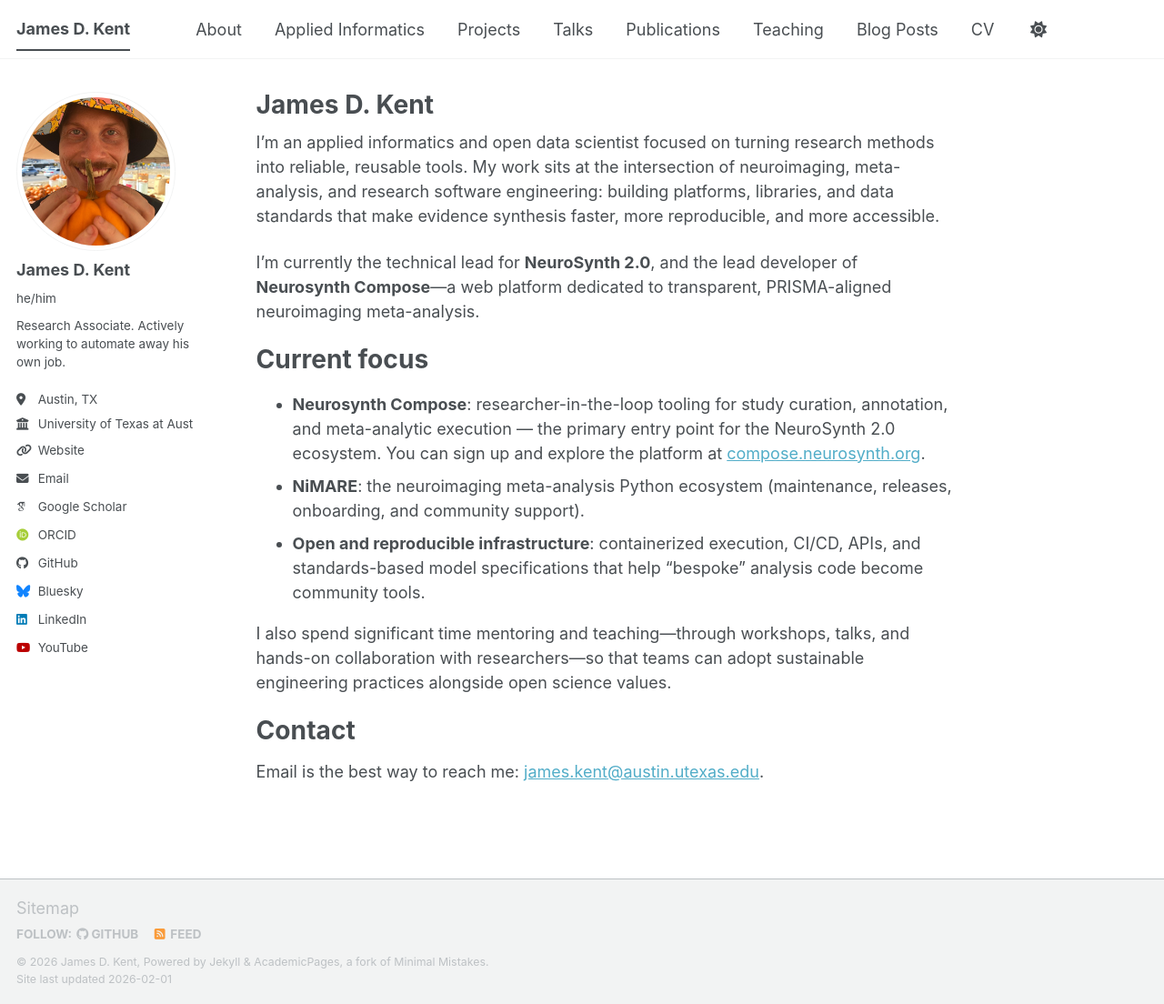
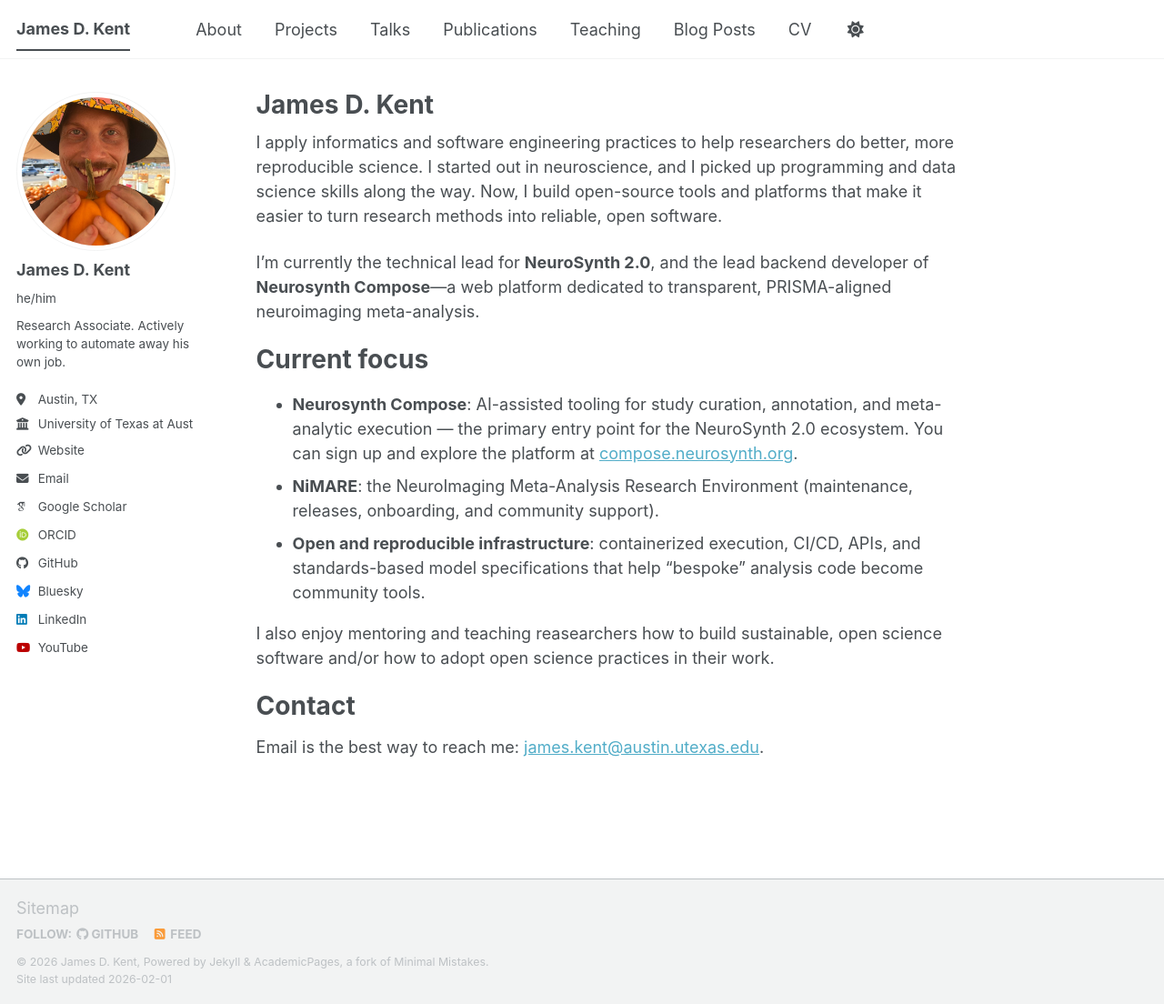
Before and after one commit to jdkent/jdkent.github.io, a Jekyll site: the page built from _pages/about.md, in a window 1280 px wide and 1104 px high. Shown: the whole window at 91% size. Built offline with Jekyll 4.4.1, drawn with Linux system fonts in a browser that asks for light colours; some web fonts are replaced; a script bundle is joined from its source files by our own code; library files that are not in the unit come from our copies.

Commit message:
edit sections

```diff
--- a/_data/navigation.yml
+++ b/_data/navigation.yml
@@ -10,9 +10,6 @@
 main:
   - title: "About"
     url: /
-
-  - title: "Applied Informatics"
-    url: /applied-informatics/
 
   - title: "Projects"
     url: /portfolio/
--- a/_pages/about.md
+++ b/_pages/about.md
@@ -7,17 +7,18 @@
   - /about.html
 ---
 
-I’m an applied informatics and open data scientist focused on turning research methods into reliable, reusable tools. My work sits at the intersection of neuroimaging, meta-analysis, and research software engineering: building platforms, libraries, and data standards that make evidence synthesis faster, more reproducible, and more accessible.
+I apply informatics and software engineering practices to help researchers do better, more reproducible science. I started out in neuroscience, and I picked up programming and data science skills along the way. Now, I build open-source tools and platforms that make it easier to turn research methods into reliable, open software.
 
-I’m currently the technical lead for **NeuroSynth 2.0**, and the lead developer of **Neurosynth Compose**—a web platform dedicated to transparent, PRISMA-aligned neuroimaging meta-analysis.
+I’m currently the technical lead for **NeuroSynth 2.0**, and the lead backend developer of **Neurosynth Compose**—a web platform dedicated to transparent, PRISMA-aligned neuroimaging meta-analysis.
 
 Current focus
 ======
-- **Neurosynth Compose**: researcher-in-the-loop tooling for study curation, annotation, and meta-analytic execution — the primary entry point for the NeuroSynth 2.0 ecosystem. You can sign up and explore the platform at [compose.neurosynth.org](https://compose.neurosynth.org/).
-- **NiMARE**: the neuroimaging meta-analysis Python ecosystem (maintenance, releases, onboarding, and community support).
+- **Neurosynth Compose**: AI-assisted tooling for study curation, annotation, and meta-analytic execution — the primary entry point for the NeuroSynth 2.0 ecosystem. You can sign up and explore the platform at [compose.neurosynth.org](https://compose.neurosynth.org/).
+- **NiMARE**: the NeuroImaging Meta-Analysis Research Environment (maintenance, releases, onboarding, and community support).
 - **Open and reproducible infrastructure**: containerized execution, CI/CD, APIs, and standards-based model specifications that help “bespoke” analysis code become community tools.
 
-I also spend significant time mentoring and teaching—through workshops, talks, and hands-on collaboration with researchers—so that teams can adopt sustainable engineering practices alongside open science values.
+I also enjoy mentoring and teaching reasearchers how to build sustainable, open science software and/or how to adopt open science practices in their work.
+
 
 Contact
 ======
```
Also changed, not shown: _pages/applied-informatics.md (deleted, +0 -26 lines), _portfolio/neurosynth-2.md (+4 -1 lines).
